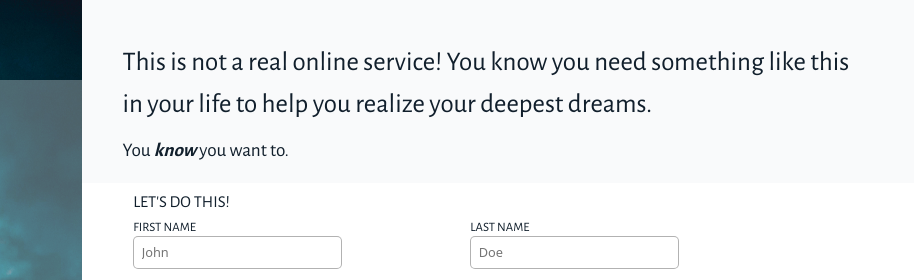
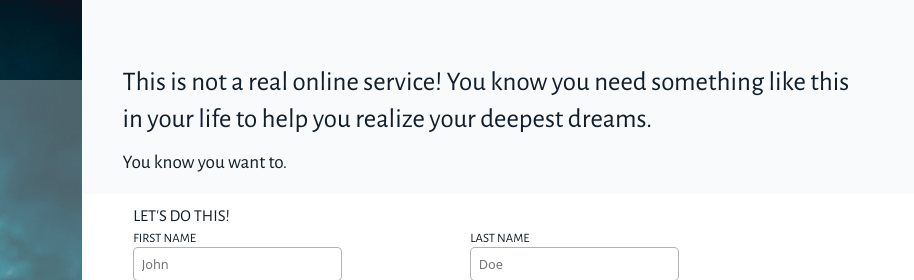
Before and after one commit to danibassprod/signup-form, a plain HTML site: page index.html in a window 1280 px wide. Shown: the top 280 px of the page, 366-1280 px from the left. Drawn offline with nearby package versions, Linux system fonts and the light colour scheme.

Commit message:
Adjust font properties, padding and add user-valid pseudo-class to inputs

```diff
--- a/css/styles.css
+++ b/css/styles.css
@@ -20,10 +20,16 @@ body {
 
 h1 {
     font-size: max(1rem, 2.1vw);
-    font-weight: 500;
-    line-height: max(3.3vw, 20px);
+    font-weight: 100;
+    line-height: max(2.9vw, 20px);
     margin: 0;
-    padding: max(20px, 3.2vw) var(--horizontal-text-padding) 5px var(--horizontal-text-padding);
+    padding: max(20px, 4.9vw) var(--horizontal-text-padding) 5px var(--horizontal-text-padding);
+}
+
+p > em:first-child {
+    font-weight: lighter;
+    color: var(--primary-color);
+    font-style: normal;
 }
 
 em {
@@ -56,8 +62,8 @@ fieldset {
 
 legend {
     position: absolute;
-    top: 10px;
-    font-size: clamp(0.5rem, 1.3rem, 1.3vw);
+    top: max(2px, 1vw);
+    font-size: clamp(0.2rem, 1.3rem, 1.3vw);
     font-weight: 400;
     text-transform: uppercase;
 }
@@ -88,6 +94,10 @@ input::placeholder {
     font-family: system-ui, -apple-system, BlinkMacSystemFont, 'Segoe UI', Roboto, Oxygen, Ubuntu, Cantarell, 'Open Sans', 'Helvetica Neue', sans-serif;
     font-size: max(5px, 1vw);
     vertical-align: middle;
+}
+
+input:user-invalid {
+    outline: 1px solid red;
 }
 
 button {
```
